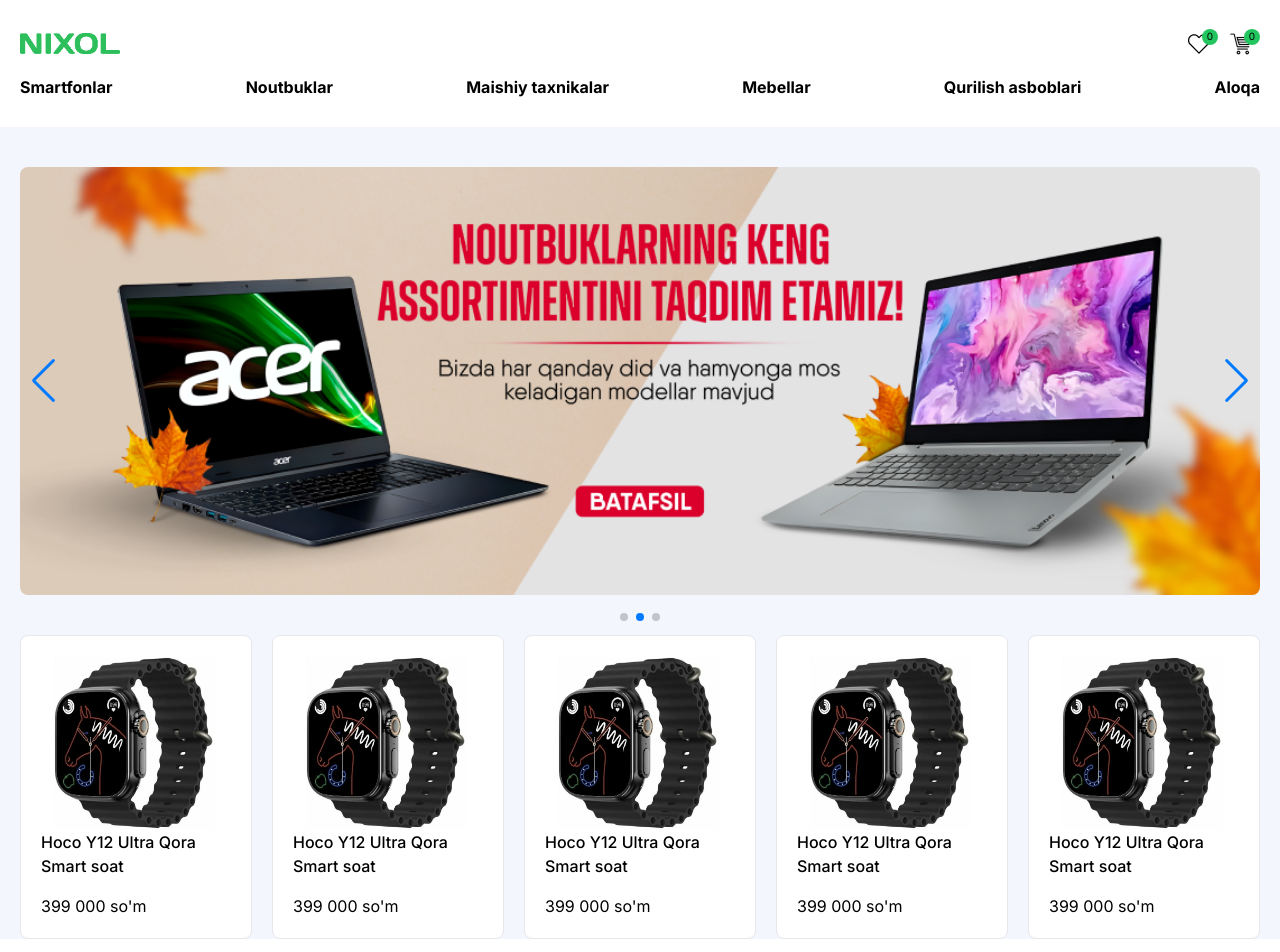
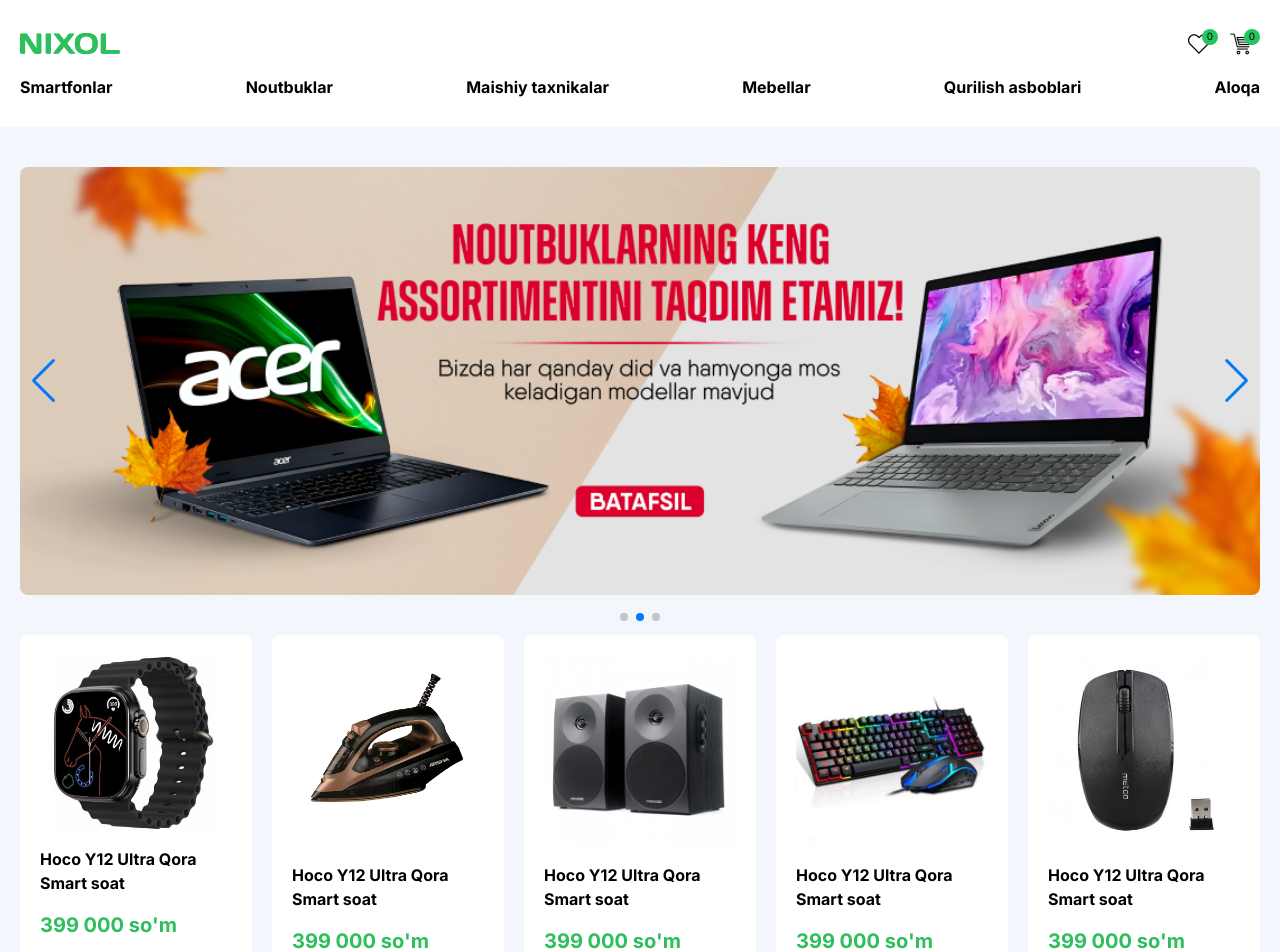
Before and after one commit to Bahromjonov/Nixol-kredit-dokoni, a React (Vite) app: page / in a window 1280 px wide. Shown: the top 952 px of the page. Built offline with nearby package versions, Linux system fonts and the light colour scheme.

Commit message:
data updated style file deleted

```diff
--- a/src/index.css
+++ b/src/Css/index.css
@@ -20,10 +20,7 @@
   }
 }  */
 
-.b:hover .hamburger{
-  background-color: #2DBF5B;
 
-}
 nav a.active{
   @apply text-brColor
 }
--- /dev/null
+++ b/src/Css/style.css
@@ -0,0 +1,4 @@
+.b:hover .hamburger{
+    background-color: #2DBF5B;
+
+  }
--- /dev/null
+++ b/src/components/MixedData.jsx
@@ -0,0 +1,28 @@
+import React from 'react'
+import { mixedData } from '../data'
+
+const MixedData = () => {
+  return (
+    <div >
+    <ul className='grid grid-cols-5 gap-5 flex-wrap'>
+       {
+         mixedData.map((e, id) => {
+           return (
+             <li key={id} className='bg-white  p-5 rounded-lg hover:shadow-lg'>
+               <img width={200} height={200} className='mb-4 hover:transition-transformv hover:origin-center' src={e.img} alt={e.title} />
+               <div className='space-y-4 '>
+                 <h2 className='font-bold'>{e.title}</h2>
+                 <span className='inline-block font-semibold text-brColor text-xl'>{e.cost}</span>
+                 <p className='font-medium'>{e.text}</p>
+               </div>
+
+             </li>
+           )
+         })
+       }
+     </ul>
+   </div>
+  )
+}
+
+export default MixedData
--- a/src/data.js
+++ b/src/data.js
@@ -1,5 +1,12 @@
 // Imgs
 import img from './assets/images/clock.webp'
+import img2 from './assets/images/dazmol.webp'
+import img3 from './assets/images/kalonka.webp'
+import img4 from './assets/images/klavitura.webp'
+import img5 from './assets/images/sichqoncha.webp'
+// import img6 from './assets/images/simsizQuloqchin.webp'
+// import img7 from './assets/images/telivizor.webp'
+// import img8 from './assets/images/washingMachine.webp'
 
 export const mixedData = [
     {
@@ -15,7 +22,7 @@
       title: "Hoco Y12 Ultra Qora Smart soat",
       cost:"399 000 so'm",
       text: "Brend: Hoco Model:Y12 Ultra",
-      img:img,
+      img:img2,
     },
 
     {
@@ -23,7 +30,7 @@
       title: "Hoco Y12 Ultra Qora Smart soat",
       cost:"399 000 so'm",
       text: "Brend: Hoco Model:Y12 Ultra",
-      img:img,
+      img:img3,
     },
 
     {
@@ -31,7 +38,7 @@
       title: "Hoco Y12 Ultra Qora Smart soat",
       cost:"399 000 so'm",
       text: "Brend: Hoco Model:Y12 Ultra",
-      img:img,
+      img:img4,
     },
 
     {
@@ -39,7 +46,7 @@
       title: "Hoco Y12 Ultra Qora Smart soat",
       cost:"399 000 so'm",
       text: "Brend: Hoco Model:Y12 Ultra",
-      img:img,
+      img:img5,
     },
 
 
--- a/src/layouts/MainRootLayout.jsx
+++ b/src/layouts/MainRootLayout.jsx
@@ -3,6 +3,8 @@
 import Header from '../components/Header'
 
 const MainRootLayout = () => {
+
+
   return (
     <div className='bg-bodyDgColor min-h-screen font-Inter flex flex-col '>
         <Header/>
--- a/src/main.jsx
+++ b/src/main.jsx
@@ -1,6 +1,6 @@
 import React from 'react'
 import ReactDOM from 'react-dom/client'
 import App from './App.jsx'
-import './index.css'
+import './Css/index.css'
 
 ReactDOM.createRoot(document.getElementById('root')).render(<App />)
--- a/src/pages/Home.jsx
+++ b/src/pages/Home.jsx
@@ -1,30 +1,12 @@
 import React from 'react'
+import MixedData from '../components/MixedData'
 import Swiper from '../components/Swiper'
-import { mixedData } from '../data'
 
 const Home = () => {
-
   return (
     <div className='main-container'>
       <Swiper />
-      <div >
-        <ul className='grid grid-cols-5 gap-5 '>
-          {
-            mixedData.map((e, id) => {
-              return (
-                <li key={id} className='bg-white border p-5 rounded-lg'>
-                  <img src={e.img} alt={e.title} />
-                  <div className='space-y-4 '>
-                    <h2 className='font-medium'>{e.title}</h2>
-                    <span className='inline-block'>{e.cost}</span>
-                  </div>
-
-                </li>
-              )
-            })
-          }
-        </ul>
-      </div>
+     <MixedData/>
     </div>
   )
 }
```
Also changed, not shown: src/style.css (added, +60 -0 lines).
